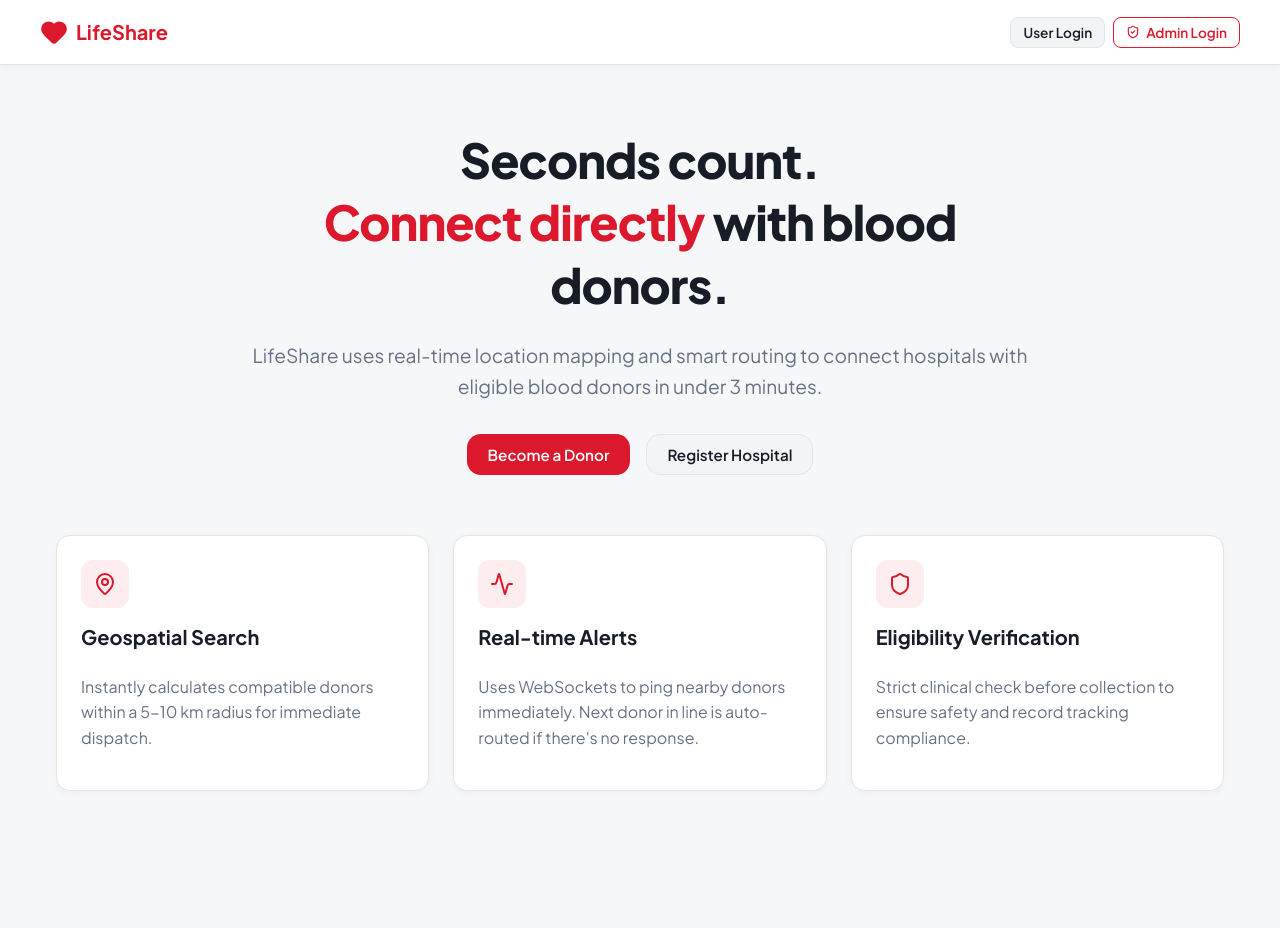
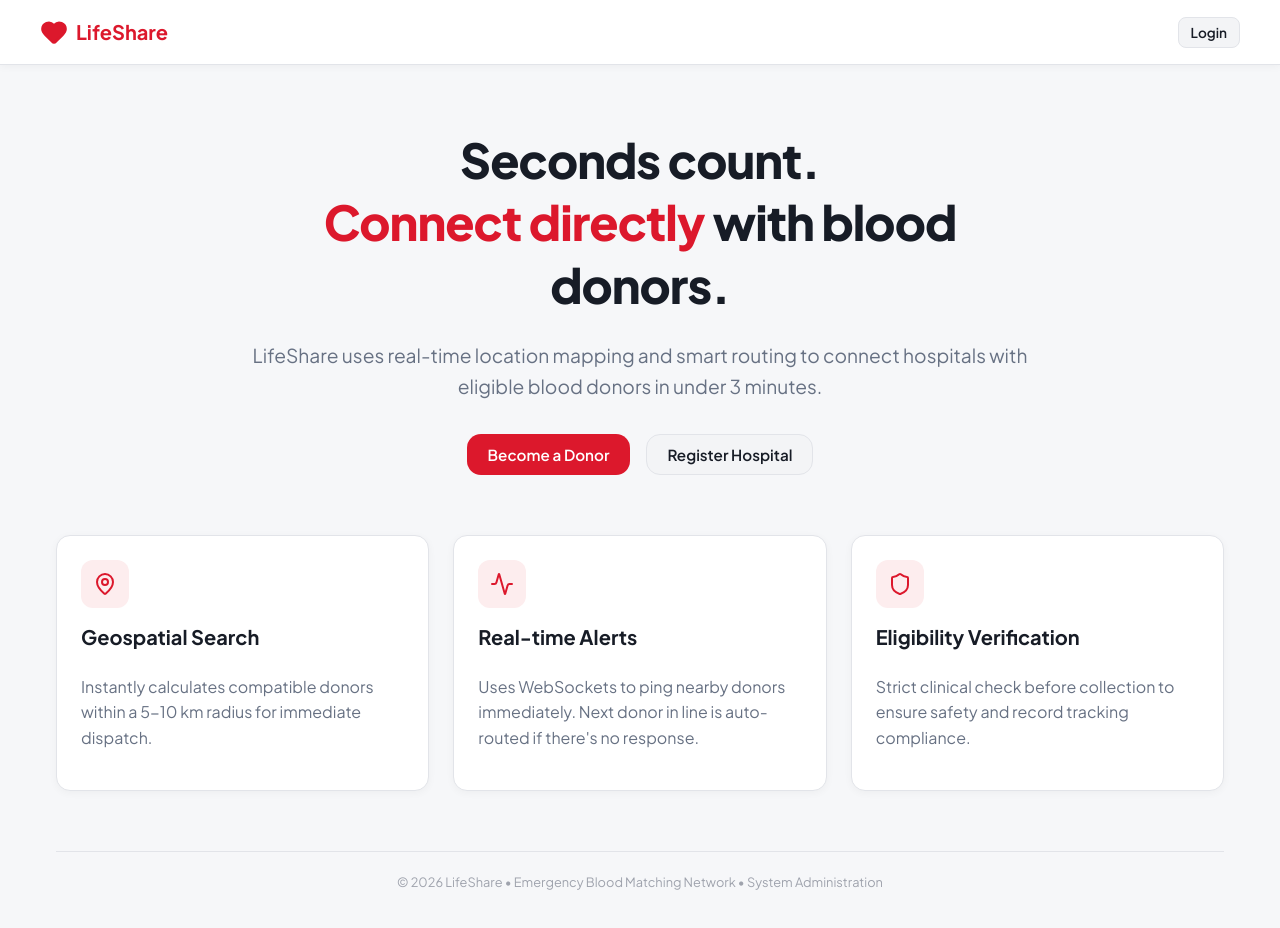
Before and after one commit to Vishruthaa01/bloodDonorFinder, a React app in the folder frontend/: page / in a window 1280 px wide. Shown: the top 928 px of the page. Before the commit the page ends 855 px from the top, so only its background shows below. Built offline with nearby package versions, Linux system fonts and the light colour scheme; the HTML template or start-up script is replaced by a standard one.

Commit message:
Hide admin login from public header navbar; restrict admin login to owner portal link

```diff
--- a/frontend/src/components/Header.jsx
+++ b/frontend/src/components/Header.jsx
@@ -1,6 +1,6 @@
 import React, { useContext } from 'react';
 import { AuthContext } from '../context/AuthContext';
-import { Heart, LogOut, ShieldCheck } from 'lucide-react';
+import { Heart, LogOut } from 'lucide-react';
 
 export const Header = () => {
   const { user, logout, page, setPage } = useContext(AuthContext);
@@ -24,22 +24,18 @@ export const Header = () => {
               </button>
             </>
           ) : (
-            <div style={{ display: 'flex', gap: '8px' }}>
-              <button
-                className={`btn btn-sm ${page === 'login' ? 'btn-primary' : 'btn-secondary'}`}
-                onClick={() => setPage('login')}
-              >
-                User Login
-              </button>
-              <button
-                className={`btn btn-sm ${page === 'admin-login' ? 'btn-primary' : 'btn-outline'}`}
-                onClick={() => setPage('admin-login')}
-                style={{ display: 'flex', alignItems: 'center', gap: '6px' }}
-              >
-                <ShieldCheck size={14} />
-                <span>Admin Login</span>
-              </button>
-            </div>
+            <>
+              {page !== 'login' && (
+                <button className="btn btn-secondary btn-sm" onClick={() => setPage('login')}>
+                  Login
+                </button>
+              )}
+              {page === 'login' && (
+                <button className="btn btn-primary btn-sm" onClick={() => setPage('landing')}>
+                  Home
+                </button>
+              )}
+            </>
           )}
         </nav>
       </div>
--- a/frontend/src/pages/LandingPage.jsx
+++ b/frontend/src/pages/LandingPage.jsx
@@ -49,6 +49,18 @@ export const LandingPage = () => {
           <p>Strict clinical check before collection to ensure safety and record tracking compliance.</p>
         </div>
       </section>
+
+      <footer style={{ textAlign: 'center', paddingTop: '20px', borderTop: '1px solid var(--border-color)', fontSize: '0.8rem', color: 'var(--text-muted)' }}>
+        © 2026 LifeShare • Emergency Blood Matching Network •{' '}
+        <a
+          href="#"
+          onClick={(e) => { e.preventDefault(); setPage('admin-login'); }}
+          style={{ color: 'inherit', textDecoration: 'none', cursor: 'default' }}
+          title="Owner Access"
+        >
+          System Administration
+        </a>
+      </footer>
     </div>
   );
 };
--- a/frontend/src/pages/Login.jsx
+++ b/frontend/src/pages/Login.jsx
@@ -1,6 +1,5 @@
 import React, { useState, useContext } from 'react';
 import { AuthContext } from '../context/AuthContext';
-import { ShieldCheck } from 'lucide-react';
 
 export const Login = () => {
   const { login, setPage } = useContext(AuthContext);
@@ -21,13 +20,9 @@ export const Login = () => {
   };
 
   return (
-    <div style={{ maxWidth: '400px', margin: '50px auto', width: '100%' }}>
+    <div style={{ maxWidth: '400px', margin: '60px auto', width: '100%' }}>
       <div className="card">
-        <h2 style={{ textAlign: 'center', marginBottom: '8px' }}>User Login</h2>
-        <p style={{ textAlign: 'center', fontSize: '0.85rem', color: 'var(--text-secondary)', marginBottom: '24px' }}>
-          Portal access for Registered Donors and Hospitals.
-        </p>
-
+        <h2 style={{ textAlign: 'center', marginBottom: '24px' }}>Welcome Back</h2>
         {error && <div className="alert alert-error">{error}</div>}
 
         <form onSubmit={handleSubmit}>
@@ -64,17 +59,6 @@ export const Login = () => {
           {' or '}
           <a href="#" onClick={(e) => { e.preventDefault(); setPage('register-hospital'); }} style={{ color: 'var(--primary)', fontWeight: 600, textDecoration: 'none' }}>Register as Hospital</a>
         </div>
-
-        <div style={{ marginTop: '20px', paddingTop: '16px', borderTop: '1px solid var(--border-color)', textAlign: 'center' }}>
-          <button
-            className="btn btn-secondary btn-sm"
-            onClick={() => setPage('admin-login')}
-            style={{ display: 'inline-flex', alignItems: 'center', gap: '6px', fontSize: '0.85rem' }}
-          >
-            <ShieldCheck size={14} style={{ color: 'var(--primary)' }} />
-            <span>Switch to Admin Portal Login</span>
-          </button>
-        </div>
       </div>
     </div>
   );
```
